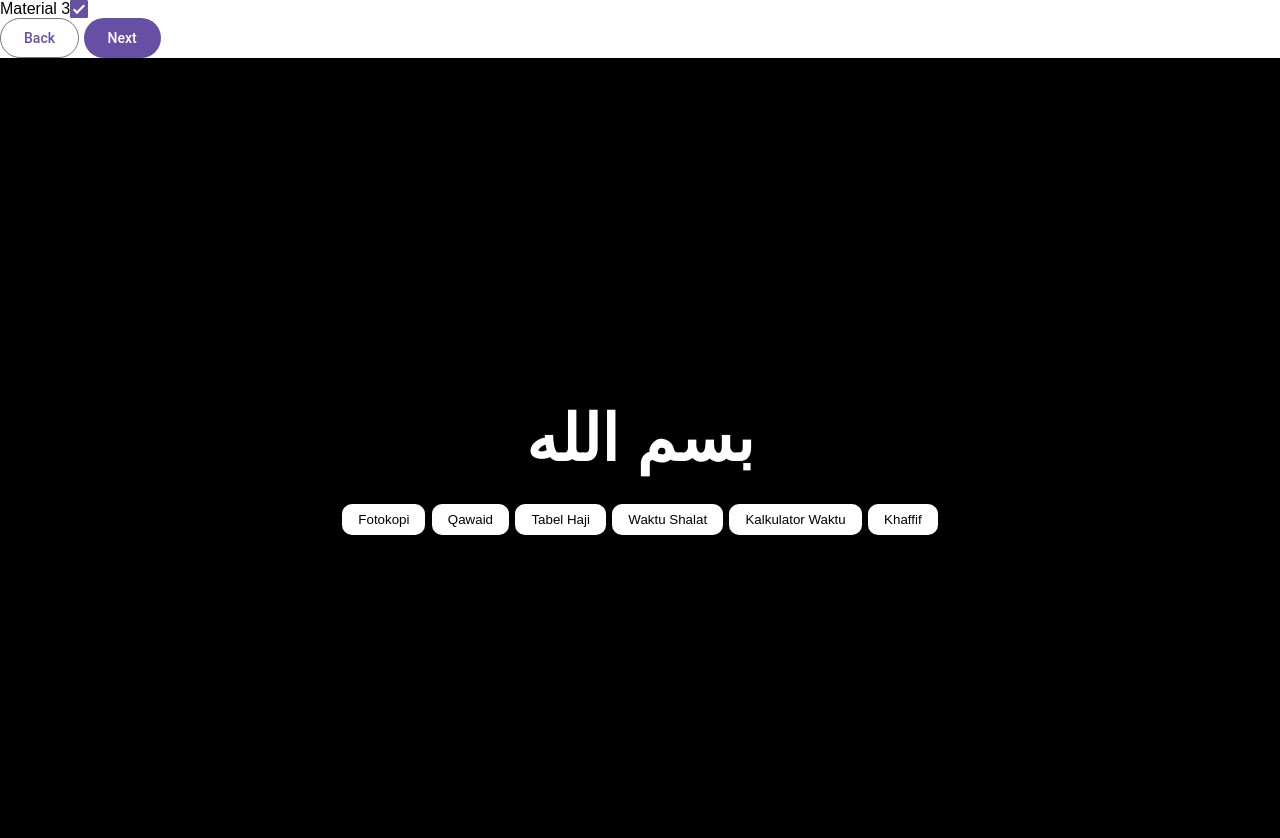
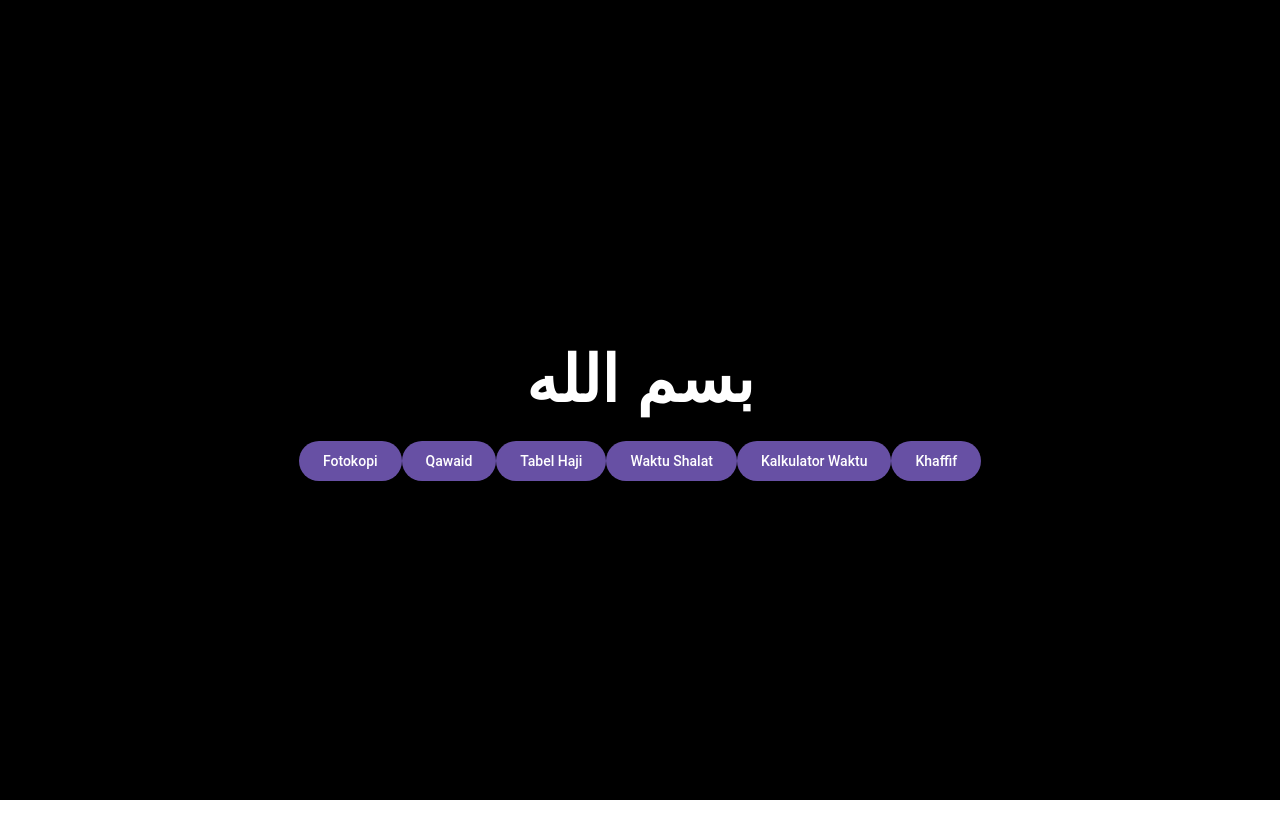
Before and after one commit to zii0x/zii0x.github.io, a website: page index.html in a window 1280 px wide. After the commit the page ends 800 px from the top, so only its background shows below. Drawn offline with Linux system fonts and the light colour scheme; a web font is replaced by a local one.

Commit message:
Update index.html

```diff
--- a/index.html
+++ b/index.html
@@ -26,7 +26,7 @@
             padding: 0;
         }
 
-        .hero {
+        main {
             background-image: url('hero.jpg');
             display: flex;
             flex-direction: column;
@@ -38,7 +38,7 @@
             background: black
         }
 
-        .hero h1 {
+        main h1 {
             color: white;
             font-size: 8vh;
             margin: 3vh 0;
@@ -67,23 +67,17 @@
 </head>
 
 <body>
-    <label>
-        Material 3
-        <md-checkbox checked></md-checkbox>
-    </label>
-    <md-outlined-button>Back</md-outlined-button>
-    <md-filled-button>Next</md-filled-button>
-    <div class="hero">
+    <main>
         <h1>بسم الله</h1>
         <div class="buttons">
-            <a href="fc.html"><button>Fotokopi</button></a>
-            <a href="q.html"><button>Qawaid</button></a>
-            <a href="table.html"><button>Tabel Haji</button></a>
-            <a href="clock.html"><button>Waktu Shalat</button></a>
-            <a href="time.html"><button>Kalkulator Waktu</button></a>
-            <a href="khaffif.html"><button>Khaffif</button></a>
+            <md-filled-button href="fc.html">Fotokopi</button></md-filled-button>
+            <md-filled-button href="q.html">Qawaid</button></md-filled-button>
+            <md-filled-button href="table.html">Tabel Haji</button></md-filled-button>
+            <md-filled-button href="clock.html">Waktu Shalat</button></md-filled-button>
+            <md-filled-button href="time.html">Kalkulator Waktu</button></md-filled-button>
+            <md-filled-button href="khaffif.html">Khaffif</button></md-filled-button>
         </div>
-    </div>
+    </main>
 </body>
 
 </html>
```
